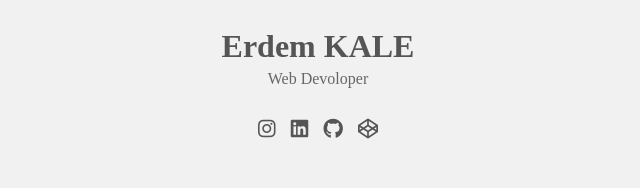
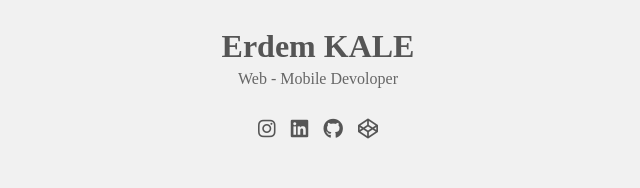
Before and after one commit to ErdemKALE/CSS-Examples, a plain HTML site: page port-ex/index.html in a window 1280 px wide. Shown: the part 192-380 px from the top of the page, 322-962 px from the left. Drawn offline with Linux system fonts and the light colour scheme.

Commit message:
title is changed

```diff
--- a/port-ex/index.html
+++ b/port-ex/index.html
@@ -19,7 +19,7 @@
             </div>
             <div class="name">
                 <h1>Erdem KALE</h1>
-                <p>Web Devoloper</p>
+                <p>Web - Mobile Devoloper</p>
             </div>
             <div class="links">
                 <a href="https://www.instagram.com/erdemkale" target="_blank"><i class="fa-brands fa-instagram"></i></a>
```
